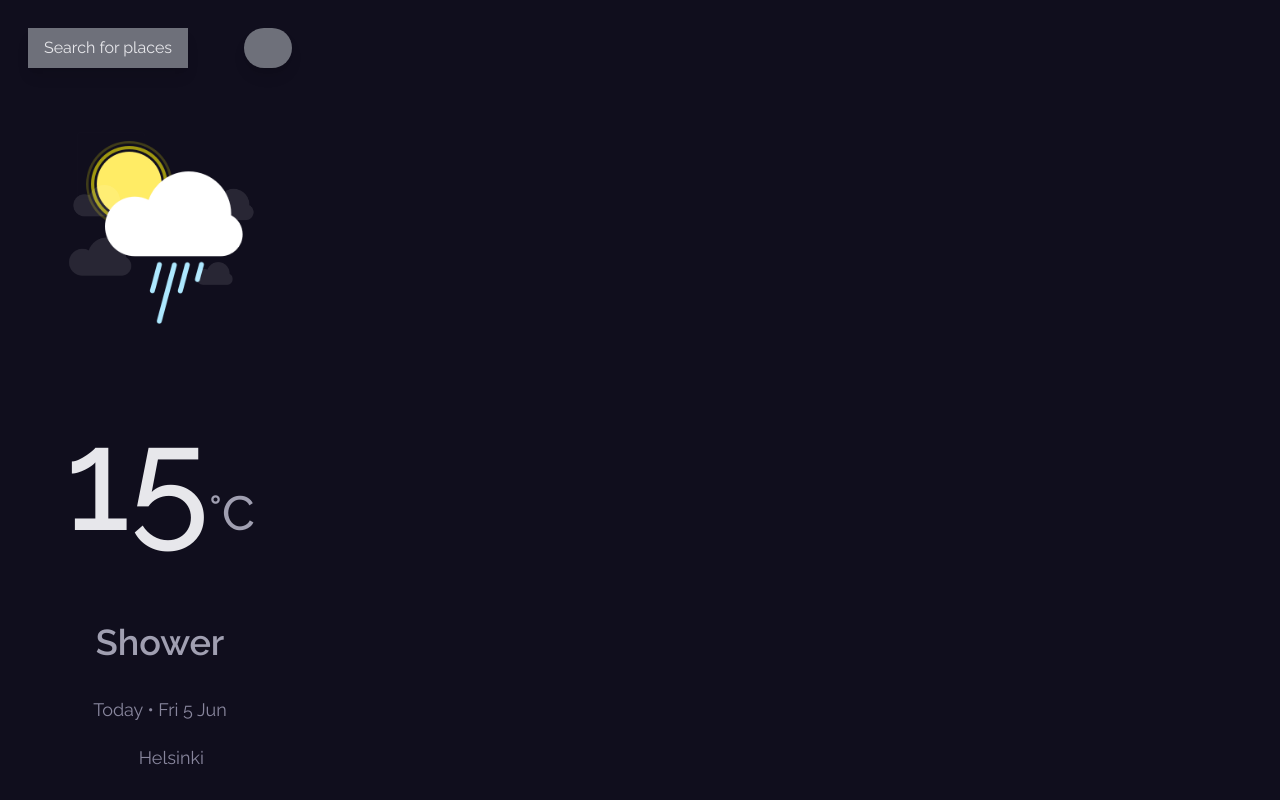
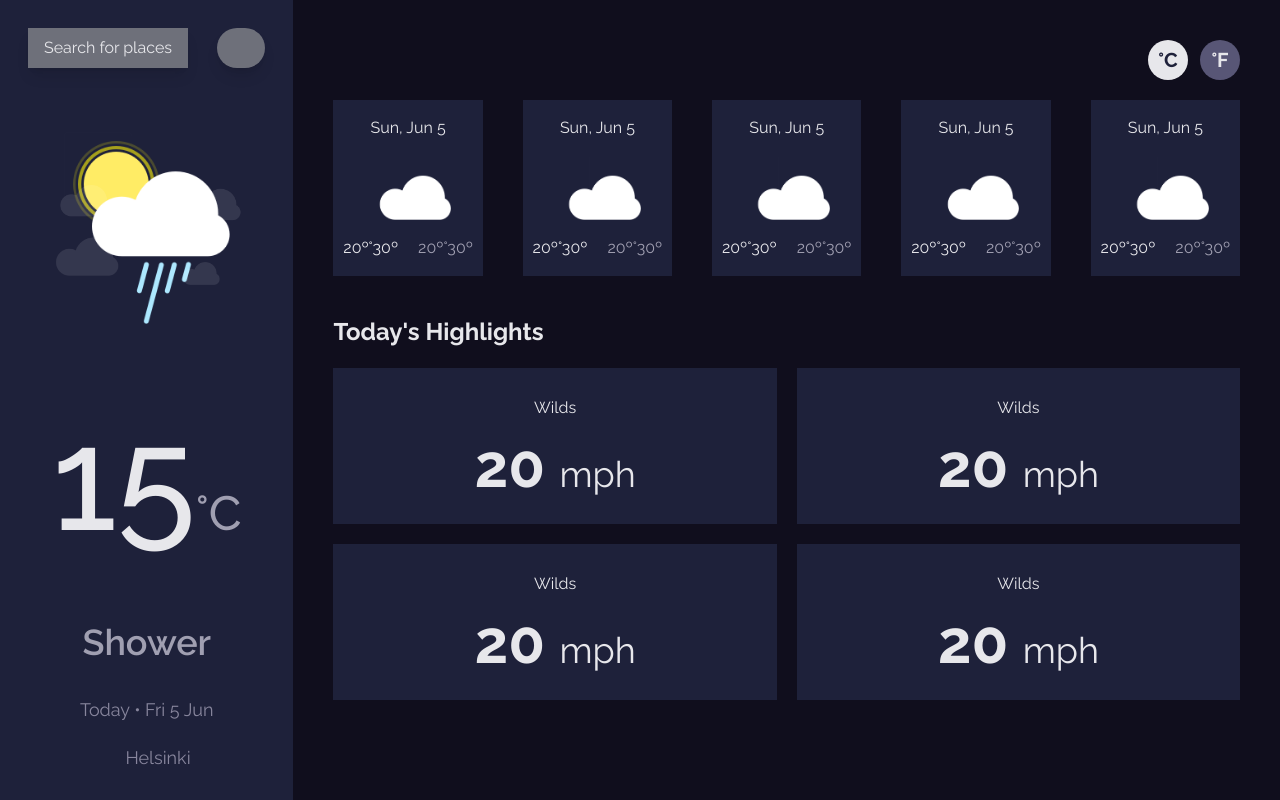
Before and after one commit to lucasmonteiro58/weather-app, a Vue app: page / in a window 1280 px wide. Built offline with nearby package versions, Linux system fonts and the light colour scheme; some icons are missing.

Commit message:
add others components

```diff
--- a/src/App.vue
+++ b/src/App.vue
@@ -3,7 +3,5 @@ import { RouterView } from "vue-router";
 </script>
 
 <template>
-  <main class="bg-primary w-full min-h-screen">
-    <RouterView />
-  </main>
+  <RouterView />
 </template>
--- /dev/null
+++ b/src/components/LargeCard.vue
@@ -0,0 +1,13 @@
+<template>
+  <div
+    class="bg-secondary py-7 px-10 flex flex-col items-center justify-between space-y-4"
+  >
+    <p>Wilds</p>
+    <h2 class="text-6xl font-bold">
+      20
+      <span class="text-4xl font-normal">mph</span>
+    </h2>
+  </div>
+</template>
+
+<script setup lang="ts"></script>
--- /dev/null
+++ b/src/components/MainContent.vue
@@ -0,0 +1,66 @@
+<template>
+  <div class="text-gray-150 p-10 flex-grow">
+    <div class="space-x-3 text-right">
+      <button
+        class="bg-gray-150 rounded-full w-10 h-10 text-secondary font-bold text-xl"
+      >
+        &deg;C
+      </button>
+      <button
+        class="bg-[#585676] rounded-full w-10 h-10 text-gray-150 font-bold text-xl"
+      >
+        &deg;F
+      </button>
+    </div>
+
+    <div
+      class="grid grid-cols-2 md:grid-cols-3 xl:grid-cols-5 my-5 gap-10 justify-center"
+    >
+      <SmallCard />
+      <SmallCard />
+      <SmallCard />
+      <SmallCard />
+      <SmallCard />
+    </div>
+
+    <div class="my-10">
+      <h3 class="text-2xl font-bold mb-5">Today's Highlights</h3>
+      <div class="grid grid-cols-1 lg:grid-cols-2 gap-5 justify-center">
+        <LargeCard>
+          <!-- <div class="flex justify-between space-x-5 items-center">
+              <div class="bg-gray-500 rounded-full w-[30px] h-[30px] flex justify-center items-center">
+                <i class="fas fa-location-arrow"></i>
+              </div>
+              <p class="text-gray-150 text-sm">WSW</p>
+            </div> -->
+        </LargeCard>
+
+        <LargeCard>
+          <!-- <div class="self-stretch text-gray-250 text-xs space-y-1">
+              <div class="flex justify-between space-x-5 items-center px-1">
+                <p>0</p>
+                <p>50</p>
+                <p>100</p>
+              </div>
+              <div class="w-full h-2 bg-gray-150 rounded-full overflow-hidden">
+                <div
+                  class="bg-[#FFEC65] h-2"
+                  style={{ width: "84%" }}
+                ></div>
+              </div>
+              <p class="text-right">%</p>
+            </div> -->
+        </LargeCard>
+
+        <LargeCard />
+
+        <LargeCard />
+      </div>
+    </div>
+  </div>
+</template>
+
+<script setup lang="ts">
+import SmallCard from "./SmallCard.vue";
+import LargeCard from "./LargeCard.vue";
+</script>
--- a/src/components/SideBar.vue
+++ b/src/components/SideBar.vue
@@ -2,7 +2,7 @@
 
 <template>
   <div
-    class="flex flex-col min-h-screen bg-darkblue w-full lg:w-1/3 xl:w-1/4 p-7 lg:p-4 xl:p-7 space-y-10 overflow-x-hidden"
+    class="flex flex-col min-h-screen bg-secondary w-full lg:w-1/3 xl:w-1/4 p-7 lg:p-4 xl:p-7 space-y-10 overflow-x-hidden"
   >
     <div class="relative flex justify-between mb-10">
       <button
--- /dev/null
+++ b/src/components/SmallCard.vue
@@ -0,0 +1,16 @@
+<template>
+  <div class="bg-secondary py-4 px-5 flex flex-col items-center space-y-4">
+    <p>Sun, Jun 5</p>
+    <img
+      src="@/assets/images/heavycloud.png"
+      alt="weather-icon"
+      class="max-h-16"
+    />
+    <div class="flex justify-between space-x-5">
+      <p>20º&deg;30º</p>
+      <p class="text-gray-250">20º&deg;30º</p>
+    </div>
+  </div>
+</template>
+
+<script setup lang="ts"></script>
--- a/src/views/HomeView.vue
+++ b/src/views/HomeView.vue
@@ -1,7 +1,11 @@
 <script setup lang="ts">
 import SideBar from "../components/SideBar.vue";
+import MainContent from "../components/MainContent.vue";
 </script>
 
 <template>
-  <SideBar></SideBar>
+  <main class="bg-primary w-full min-h-screen flex flex-col lg:flex-row">
+    <SideBar></SideBar>
+    <MainContent></MainContent>
+  </main>
 </template>
```
